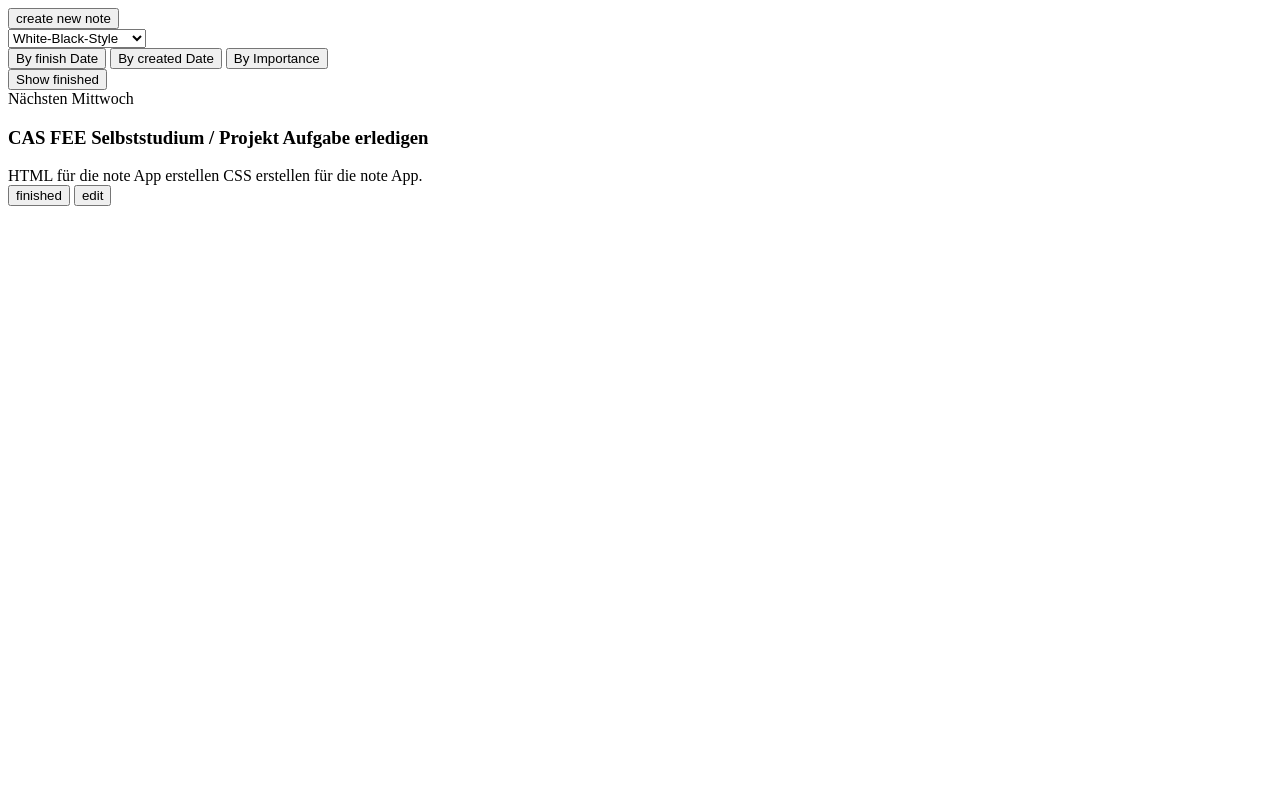
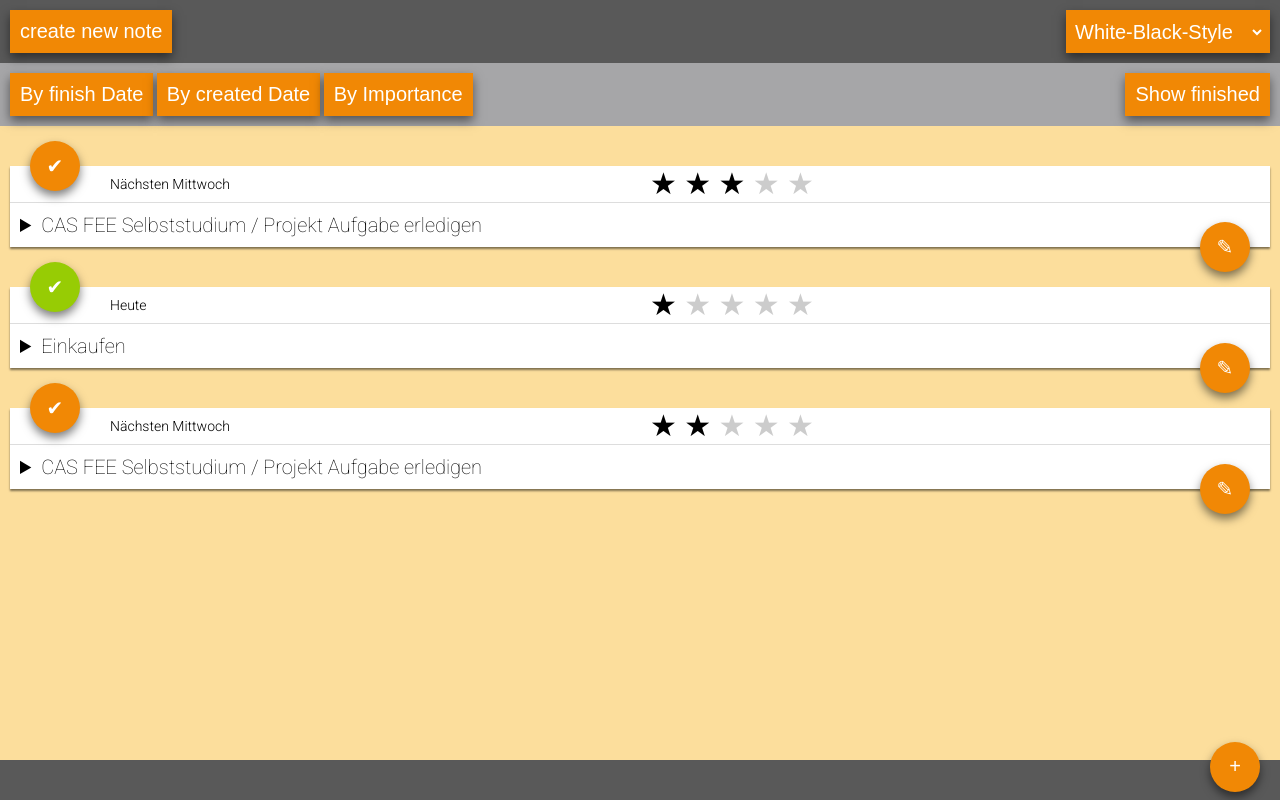
Before and after one commit to Marc-I/CAS-FEE-Project-1, a website: page index.html in a window 1280 px wide. Drawn offline with nearby package versions, Linux system fonts and the light colour scheme; files that its build step writes are made by us from their sources.

Commit message:
implement themes

```diff
--- a/index.html
+++ b/index.html
@@ -3,50 +3,105 @@
 <head>
     <meta charset="UTF-8">
     <meta name="viewport" content="initial-scale=1.0">
+    <meta name="theme-color" content="#0197F6">
     <title>CAS FEE Project 1</title>
+
+    <link href="https://fonts.googleapis.com/css?family=Roboto:100,300,400,700" rel="stylesheet">
+    <link rel="stylesheet" href="css/main.css">
+    <link rel="stylesheet" href="css/grid.css">
+    <link rel="stylesheet" href="css/theme_2.css">
 </head>
-<body>
+<body class="grid-column">
 
-<header>
-    <div>
+<header class="grid">
+    <div class="cell">
         <button>create new note</button>
     </div>
-    <div>
-        <select name="theme">
-            <option value="1">White-Black-Style</option>
-            <option value="2">Black-Orange-Style</option>
-            <option value="3">White-Blue-Style</option>
-            <option value="4">Brown-Red-Style</option>
-        </select>
+    <div class="cell-shrink">
+        <span class="select">
+            <select name="theme">
+                <option value="1">White-Black-Style</option>
+                <option value="2">Black-Orange-Style</option>
+                <option value="3">White-Blue-Style</option>
+            </select>
+        </span>
     </div>
 </header>
 
-<nav>
-    <div>
+<nav class="grid">
+    <div class="cell">
         <button>By finish Date</button>
         <button>By created Date</button>
         <button>By Importance</button>
     </div>
-    <div>
+    <div class="cell-srink">
         <button>Show finished</button>
     </div>
 </nav>
 
-<main>
+<main class="cell-grow">
 
     <section>
+        <button class="round">✔</button>
         <div class="duetodate">Nächsten Mittwoch</div>
-        <h3>CAS FEE Selbststudium / Projekt Aufgabe erledigen</h3>
-        <div class="rating"></div>
-        <div class="content">HTML für die note App erstellen
-        CSS erstellen für die note App.</div>
-        <div class="options">
-            <button>finished</button>
-            <button>edit</button>
+        <div data-rating="3">
+            <span>★</span>
+            <span>★</span>
+            <span>★</span>
+            <span>★</span>
+            <span>★</span>
         </div>
+        <details>
+            <summary>CAS FEE Selbststudium / Projekt Aufgabe erledigen</summary>
+            <p>HTML für die note App erstellen</p>
+            <p>CSS erstellen für die note App.</p>
+        </details>
+        <button class="round edit">✎</button>
+    </section>
+
+    <section>
+        <button class="round checked">✔</button>
+        <div class="duetodate">Heute</div>
+        <div data-rating="1">
+            <span>★</span>
+            <span>★</span>
+            <span>★</span>
+            <span>★</span>
+            <span>★</span>
+        </div>
+        <details>
+            <summary>Einkaufen</summary>
+            <p>Butter</p>
+            <p>Eier</p>
+        </details>
+        <button class="round edit">✎</button>
+    </section>
+
+    <section>
+        <button class="round">✔</button>
+        <div class="duetodate">Nächsten Mittwoch</div>
+        <div data-rating="2">
+            <span>★</span>
+            <span>★</span>
+            <span>★</span>
+            <span>★</span>
+            <span>★</span>
+        </div>
+        <details>
+            <summary>CAS FEE Selbststudium / Projekt Aufgabe erledigen</summary>
+            <p>HTML für die note App erstellen</p>
+            <p> CSS erstellen für die note App.</p>
+        </details>
+        <button class="round edit">✎</button>
     </section>
 
 </main>
 
+<footer>
+    <div>
+        <button class="round">+</button>
+    </div>
+</footer>
+
 </body>
 </html>
--- /dev/null
+++ b/sass/grid.scss
@@ -0,0 +1,33 @@
+
+.grid {
+  display: flex;
+
+  &-row {
+    display: flex;
+    flex-direction: row;
+  }
+
+  &-column {
+    display: flex;
+    flex-direction: column;
+  }
+}
+
+.cell {
+  flex: 1 0 0;
+
+  &-shrink {
+    flex: 0 1 0;
+  }
+
+  &-grow {
+    flex: 1 0 0;
+    overflow: auto;
+  }
+
+  @for $i from 1 through 12 {
+    &-#{$i} {
+      flex: percentage($i / 12);
+    }
+  }
+}
--- /dev/null
+++ b/sass/main.scss
@@ -0,0 +1,29 @@
+* {
+  box-sizing: border-box;
+}
+
+html {
+  width: 100%;
+  height: 100%;
+  margin: 0;
+  padding: 0;
+  font-size: 62.5%; // => 1rem = 10px
+}
+
+body {
+  width: 100%;
+  height: 100%;
+  margin: 0;
+  padding: 0;
+  font-family: 'Roboto', sans-serif;
+  font-size: 1.4rem;
+  font-weight: 300;
+  background-color: #eee;
+}
+
+@import "partials/tags";
+@import "partials/entries";
+
+@import "partials/header";
+@import "partials/nav";
+@import "partials/footer";
--- /dev/null
+++ b/sass/partials/_entries.scss
@@ -0,0 +1,58 @@
+
+main section {
+  position: relative;
+  display: grid;
+  grid-template-columns: 9rem 1fr 1fr 9rem;
+  margin: 4rem 1rem;
+  background-color: white;
+  box-shadow: 0 0.2rem 0.2rem rgba(0, 0, 0, 0.5);
+
+  &:last-child {
+    margin-bottom: 6rem;
+  }
+
+  .duetodate {
+    padding: 1rem;
+  }
+
+  [data-rating] {
+    grid-column: 3/5;
+    margin: 0 1rem;
+    font-size: 3rem;
+    color: #ccc;
+    cursor: pointer;
+
+    span {
+      margin: 0 -1rem;
+      padding: 1rem;
+    }
+
+    &:hover span:nth-child(n) {
+      color: #000;
+    }
+
+    & span:hover ~ span {
+      color: #ccc !important;
+    }
+  }
+
+  [data-rating="0"] span:nth-child(-n),
+  [data-rating="1"] span:nth-child(-n+1),
+  [data-rating="2"] span:nth-child(-n+2),
+  [data-rating="3"] span:nth-child(-n+3),
+  [data-rating="4"] span:nth-child(-n+4),
+  [data-rating="5"] span:nth-child(n) {
+    color: #000;
+  }
+
+  details {
+    grid-column: 1/5;
+  }
+
+  button {
+    margin: -2.5rem 2rem;
+  }
+  .edit {
+    grid-column: 4/5;
+  }
+}
--- /dev/null
+++ b/sass/partials/_footer.scss
@@ -0,0 +1,10 @@
+footer {
+  //background-color: #ad1457;
+  background-color: #003554;
+  height: 4rem;
+  text-align: right;
+
+  button {
+    margin: -2.5rem 2rem;
+  }
+}
--- /dev/null
+++ b/sass/partials/_header.scss
@@ -0,0 +1,5 @@
+
+header {
+  padding: 1rem;
+  background-color: #404E5C;
+}
--- /dev/null
+++ b/sass/partials/_nav.scss
@@ -0,0 +1,5 @@
+
+nav {
+  padding: 1rem;
+  background-color: #4F6272;
+}
--- /dev/null
+++ b/sass/partials/_tags.scss
@@ -0,0 +1,63 @@
+
+h3 {
+  font-weight: 100;
+}
+
+button {
+  position: relative;
+  border: none;
+  color: white;
+  background-color: #0197F6;
+  font-size: 2rem;
+  padding: 1rem;
+  box-shadow: 0rem 0.5rem 1rem rgba(0, 0, 0, 0.5);
+  outline: none;
+  cursor: pointer;
+
+  &:active {
+    box-shadow: 0.1rem 0.1rem 0.1rem rgba(0,0,0,0.5) inset;
+  }
+
+  &.round {
+    width: 5rem;
+    height: 5rem;
+    border-radius: 50%;
+  }
+
+  &.checked {
+    background-color: #97CC04;
+  }
+}
+
+select {
+  border: none;
+  background-color: transparent;
+  color: white;
+  font-size: 2rem;
+  height: 4rem;
+  outline: none;
+}
+
+span.select {
+  display: block;
+  background-color: #0197F6;
+  box-shadow: 0 0.5rem 1rem rgba(0,0,0,.5);
+  padding: .15rem .5rem;
+}
+
+details {
+  border-top: 1px solid #ddd;
+  padding: 1rem;
+
+  :not(summary) {
+    color: #999;
+  }
+}
+
+summary {
+  font-size: 2rem;
+  font-weight: 100;
+  outline: none;
+  cursor: pointer;
+  user-select: none;
+}
--- /dev/null
+++ b/sass/theme_1.scss
@@ -0,0 +1,12 @@
+
+button, span.select {
+  background-color: #1E1E24;
+}
+
+header, footer {
+  background-color: #595959;
+}
+
+nav {
+  background-color: #A6A6A8;
+}
--- /dev/null
+++ b/sass/theme_2.scss
@@ -0,0 +1,16 @@
+
+body {
+background-color: #FCDE9C;
+}
+
+button, span.select {
+  background-color: #F18805;
+}
+
+header, footer {
+  background-color: #595959;
+}
+
+nav {
+  background-color: #A6A6A8;
+}
```
